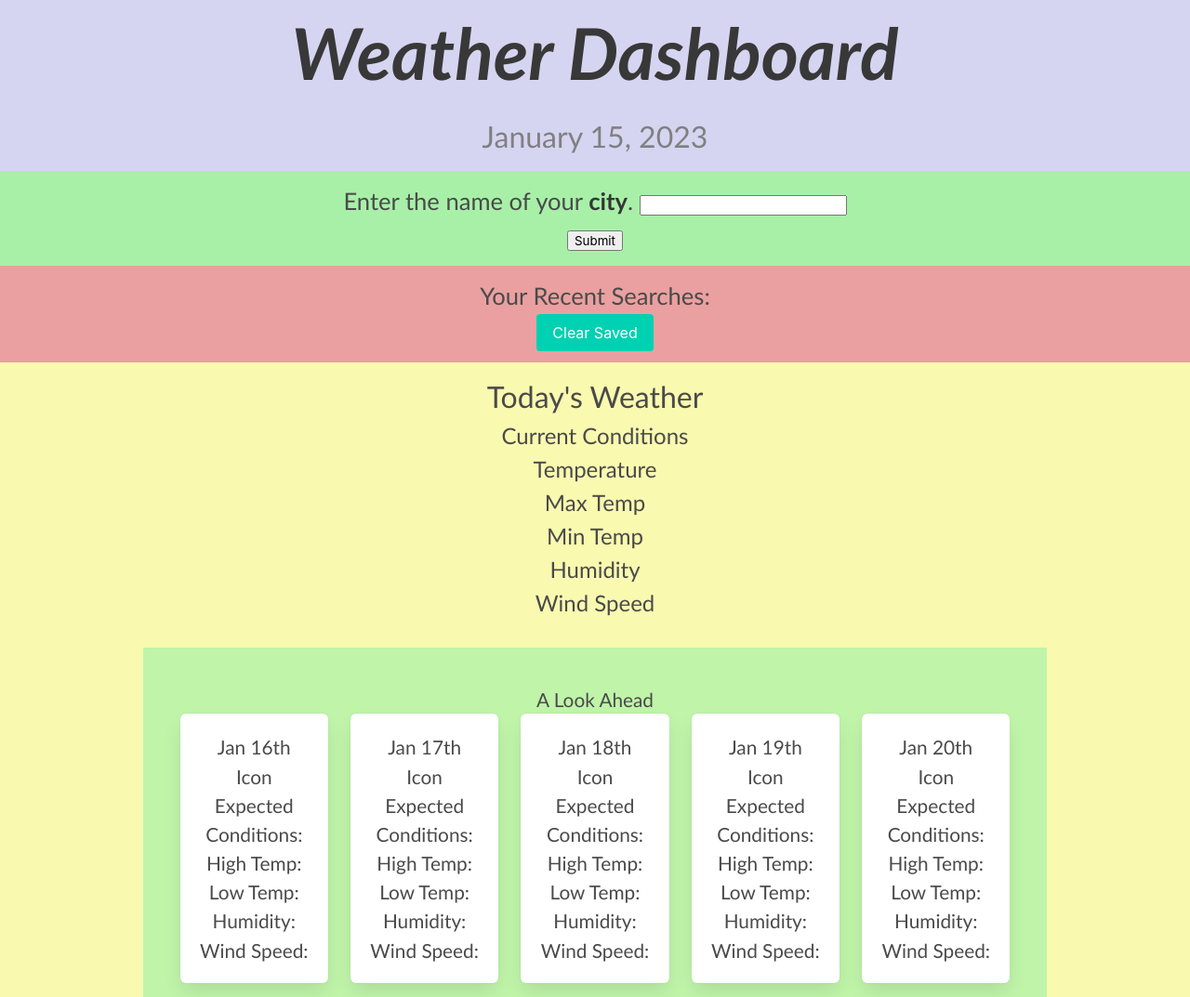
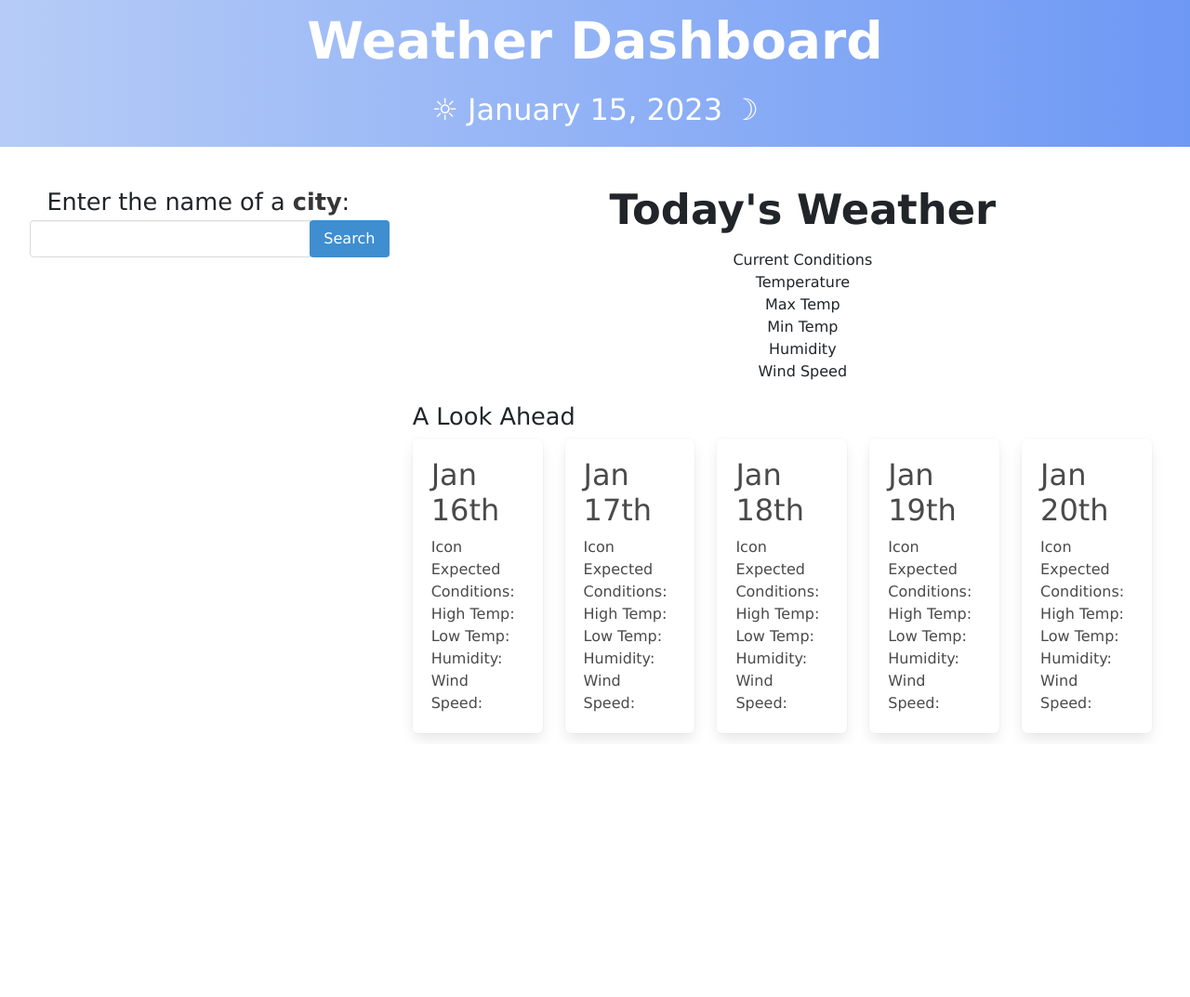
Before and after one commit to lsieck519/Weather-Dash, a plain HTML site: page index.html in a window 1280 px wide. Shown: the top 1073 px of the page at 93% size. After the commit the page ends 801 px from the top, so only its background shows below. Drawn offline with nearby package versions, Linux system fonts and the light colour scheme; no server answers.

Commit message:
fixed overall layout

```diff
--- a/assets/script.js
+++ b/assets/script.js
@@ -3,7 +3,7 @@ $(document).ready(function () {
 //getting value for today's date and rendering the value in the html
 let today = new moment().format('MMMM D, YYYY')
 let date = document.querySelector("#date");
-date.textContent = today
+date.textContent = "☼  " + today + "  ☽"
 
 //APIkey to call openweathermap API
 //will be used in two functions in this code so setting as a global variable
@@ -47,18 +47,7 @@ let d5 = document.querySelector('#day5');
 d5.textContent = day5
 
 
- // load recent search from Storage
-// load recent cities from Storage
-// save searched city and cities to local Storage
-// retrieve user input for city search
-// show recent searches on page
-
-// event listener for search button
-// event listener for save search
-// event listener to remove from saved search
-
-// function to search current weather
-
+// load recent search
 function loadRecent() {
   const storedCity = localStorage.getItem("lastSearch");
     if ("lastSearch"){
@@ -67,6 +56,15 @@ function loadRecent() {
   }
 loadRecent()
 
+
+
+// render recently searched cities to page
+
+// event handler for recently searched cities in table
+
+// clear searches button
+
+// save searched city and cities to local Storage
 function saveToLocalStorage() {
   localStorage.setItem("lastSearch", city);
   cities.push(city)
@@ -74,6 +72,7 @@ function saveToLocalStorage() {
   console.log(cities)
 }
 
+// retrieve user input for city search
 function getCity() {
   city = $("#city-input").val();
   if (city) {saveToLocalStorage();
@@ -81,23 +80,15 @@ function getCity() {
 }
 getCity()
 
+// event listener for search button
 $("#search").on("click",(x) => {
   x.preventDefault();
   getCity();
   search();
+  listCities()
   // future();
   $("#city-input").val("");
 })
-
-
-$("#clr-btn").on("click",(x) => {
-  x.preventDefault();
-  localStorage.removeItem("searchedCities");
-  loadRecent()
-})
-
-// need to get lat and lon from weatherAPI in order to use in 5-day forecast
-
 
 
 //function to search for today's weather
@@ -173,14 +164,14 @@ function search() {
   })
 
 }
-//specifying parameters needed for this function -- it will not work until we get lat and lon from fetching the previous API results
+//specifying parameters needed for this function -- it will not work until we get lat and lon from the previous API results
 function future(coordLat, coordLon){
 
     // API documentation: https://openweathermap.org/api/one-call-3
     let fiveDayURL = `https://api.openweathermap.org/data/3.0/onecall?lat=${coordLat}&lon=${coordLon}&cnt=5&units=imperial&appid=${APIkey}`
 
     //initializing variables for each day and each day's weather conditions, icon, high temp, low temp, humidity, and wind speed
-    //all values will be assigned by calling function
+    //all values will be assigned using the api response data
       let day1icon;
       let day1cond;
       let day1ht;
--- a/assets/style.css
+++ b/assets/style.css
@@ -1,74 +1,58 @@
- body {
-    background-color: whitesmoke;
-    font-family: 'Gill Sans', 'Gill Sans MT', Calibri, 'Trebuchet MS', sans-serif;
+*{
+    box-sizing: border-box;
 }
 
-aside {
-    margin: auto;
-    text-align: center;
+body {
+    font-family:Verdana, Geneva, Tahoma, sans-serif;
+}
+
+#city-input {
+    width: 75%;
+    margin-left: 5%;
+}
+
+#search {
+    padding: 25%;
+
 }
 
 .hero-body {
-    background-color: rgb(213, 213, 242);
+    background: linear-gradient(to right, rgb(182, 204, 247), rgb(109, 152, 244));
     text-align: center;
-    color:gray;
-    font-size: 2em;
+    color:white;
+    font-size: 2.3em;
     padding: 1%;
 }
 
 #weatherdash {
-    font-style:oblique;
-    font-size: 6vw;
-    color: rgb(57, 56, 56)
+    font-size: 1.5em;
+    color: white;
 }
 
 #entercity {
-    background-color: rgb(168, 240, 168);
+    font-size: 1.6em;
     text-align: center;
-    padding:1%;
+    padding-top: 10%;
+}
+
+#maindetails {
+    margin: auto;
+    text-align: center;
+    padding-top: 5%;
+
+}
+
+#city-name {
+    font-size: 2.8em;
+    font-weight: bold;
+}
+
+#alh {
     font-size: 1.6em;
 }
 
-#citiesSearched {
-    background-color: rgb(234, 160, 160);
-    padding:1%;
-    font-size: 1.6em;
+#alookahead {
+    font-size: 1em;
+    padding: 4px;
+    margin: 1px;
 }
-
-#maindetails {
-    background-color: rgb(249, 249, 176);
-    margin: auto;
-    text-align: center;
-    padding:12%;
-    padding-top: 1%;
-}
-
-#city-name {
-    font-size: 2em;
-}
-
-#todaydetails {
-    font-size: 1.9em;
-}
-
-#conditions, #temperature, #tempMax, #tempMin, #humidity, #wind {
-    font-size: 1.5em;
-}
-
-#wind {
-    margin-bottom: 30px;
-}
-#alookahead {
-    background-color: rgb(249, 167, 249);
-    font-size: 1.3em;
-}
-
-#alookahead {
-    background-color: rgb(191, 244, 169);
-    padding: 40px;
-}
-
-footer {
-    text-align: center;
-    margin: .5%;
-}
--- a/index.html
+++ b/index.html
@@ -6,8 +6,10 @@
   <meta name="viewport" content="width=device-width, initial-scale=1.0">
   <title>Weather Dashboard</title>
   <link rel="stylesheet" href="https://cdn.jsdelivr.net/npm/bulma@0.9.4/css/bulma.min.css">
+  <script src="https://ajax.googleapis.com/ajax/libs/jquery/3.6.1/jquery.min.js"></script>
+  <link href="https://cdn.jsdelivr.net/npm/bootstrap@5.3.0-alpha1/dist/css/bootstrap.min.css" rel="stylesheet" integrity="sha384-GLhlTQ8iRABdZLl6O3oVMWSktQOp6b7In1Zl3/Jr59b6EGGoI1aFkw7cmDA6j6gD" crossorigin="anonymous">
   <link rel="stylesheet" href="./assets/style.css">
-  <script src="https://ajax.googleapis.com/ajax/libs/jquery/3.6.1/jquery.min.js"></script>
+
 </head>
 
 <body>
@@ -21,39 +23,31 @@
       </p>
       <h2 id="date"></h2>
       </div>
+    </div>
+    </header>
 
-      <nav>
+    <div class="container-fluid">
+      <div class="row">
 
+
+        <div class="col-sm-4">
           <div id="entercity">
-          Enter the name of your <strong>city</strong>.
-
-          <input id="city-input" type="text" placeholder="">
-          <br>
-
-        <button type='submit' id="search">Submit</button>
-
+          Enter the name of a <strong>city</strong>:
+             <div class="input-group mb-3">
+              <input class="input is-normal" id="city-input" type="text" placeholder="">
+                <div class="input-group-append">
+            <button type='submit' class="button is-info" id="search">Search</button>
+                </div>
+              </div>
+             </div>
            </div>
 
-      </nav>
 
-
-      <aside>
-        <div id="citiesSearched">
-          Your Recent Searches:
-          <ul>
-            <li></li>
-            <li></li>
-            <li></li>
-            <li></li>
-            <li></li>
-          </ul>
-          <button id="clr-btn" class="button is-primary">Clear Saved</button>
-        </div>
-    </aside>
-    </header>
+      <div class="col-sm-8">
+        <div class="row ml-2">
+          <div class="col-sm-12">
 
       <section id="maindetails">
-
           <h1 id="city-name">Today's Weather</h1>
           <h2 id="icon"></h2>
 
@@ -65,108 +59,91 @@
             <div id="humidity">Humidity</div>
             <div id="wind">Wind Speed</div>
           </p>
+            </div>
+          </div>
 
-
-      <div id="5dayfor" class="portfolio-section" id="portfolio">
-
-        <article>
+   <div class="col-sm-12">
+      <div id="5dayfor">
          <div id="alookahead">
 
-            <h1>A Look Ahead</h1>
-
+            <h1 id="alh">A Look Ahead</h1>
+            <div class="row text-light">
             <div class="tile is-ancestor" id="fiveresults">
-
 
             <div class="tile is-parent">
               <article class="tile is-child box">
-
-                <h1 id="day1">Day One</h1>
+              <h2 id="day1">Day One</h2>
               <div id="d1i">Icon</div>
               <div id="d1c">Expected Conditions:</div>
               <div id="d1ht">High Temp:</div>
               <div id="d1lt">Low Temp:</div>
               <div id="d1h">Humidity:</div>
               <div id="d1ws">Wind Speed:</div>
-
             </article>
             </div>
 
             <div class="tile is-parent">
               <article class="tile is-child box">
-
-                <h1 id="day2">Day Two</h1>
+              <h2 id="day2">Day Two</h2>
               <div id="d2i">Icon</div>
               <div id="d2c">Expected Conditions:</div>
               <div id="d2ht">High Temp:</div>
               <div id="d2lt">Low Temp:</div>
               <div id="d2h">Humidity:</div>
               <div id="d2ws">Wind Speed:</div>
-
               </article>
             </div>
 
             <div class="tile is-parent">
               <article class="tile is-child box">
-
-                <h1 id="day3">Day Three</h1>
+              <h2 id="day3">Day Three</h2>
               <div id="d3i">Icon</div>
               <div id="d3c">Expected Conditions:</div>
               <div id="d3ht">High Temp:</div>
               <div id="d3lt">Low Temp:</div>
               <div id="d3h">Humidity:</div>
               <div id="d3ws">Wind Speed:</div>
-
               </article>
             </div>
 
             <div class="tile is-parent">
               <article class="tile is-child box">
-
-                <h1 id="day4">Day Four</h1>
+              <h2 id="day4">Day Four</h2>
               <div id="d4i">Icon</div>
               <div id="d4c">Expected Conditions:</div>
               <div id="d4ht">High Temp:</div>
               <div id="d4lt">Low Temp:</div>
               <div id="d4h">Humidity:</div>
               <div id="d4ws">Wind Speed:</div>
-
               </article>
             </div>
 
             <div class="tile is-parent">
               <article class="tile is-child box">
-
-                <h1 id="day5">Day Five</h1>
+              <h2 id="day5">Day Five</h2>
               <div id="d5i">Icon</div>
               <div id="d5c">Expected Conditions:</div>
               <div id="d5ht">High Temp:</div>
               <div id="d5lt">Low Temp:</div>
               <div id="d5h">Humidity:</div>
               <div id="d5ws">Wind Speed:</div>
-
               </article>
             </div>
 
           </div>
         </div>
-
-
-
       </section>
 
-
-    </article>
-
-
-    <footer>
-      <h2>2023 Laura Sieck</h2>
-    </footer>
-
   </div>
-
+</div>
+</div>
+</div>
+</div>
+</div>
 </div>
 
     <script src="https://cdnjs.cloudflare.com/ajax/libs/moment.js/2.18.1/moment.min.js"></script>
+    <script src="https://cdn.jsdelivr.net/npm/bootstrap@5.3.0-alpha1/dist/js/bootstrap.bundle.min.js" integrity="sha384-w76AqPfDkMBDXo30jS1Sgez6pr3x5MlQ1ZAGC+nuZB+EYdgRZgiwxhTBTkF7CXvN" crossorigin="anonymous"></script>
     <script src="./assets/script.js"></script>
 
 </body>
```
Also changed, not shown: 1 other file. Lines whose indentation alone changed are shown as unchanged.
